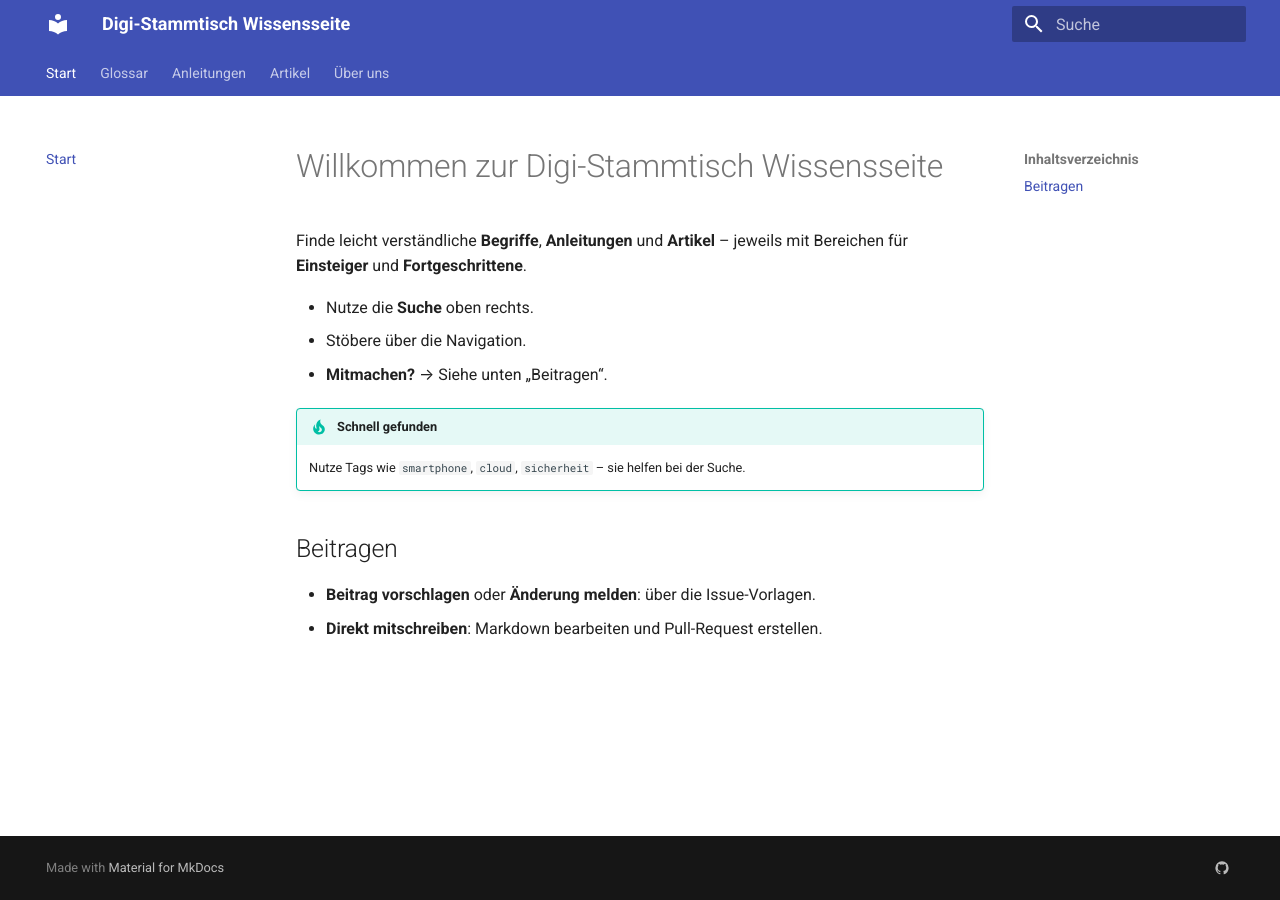
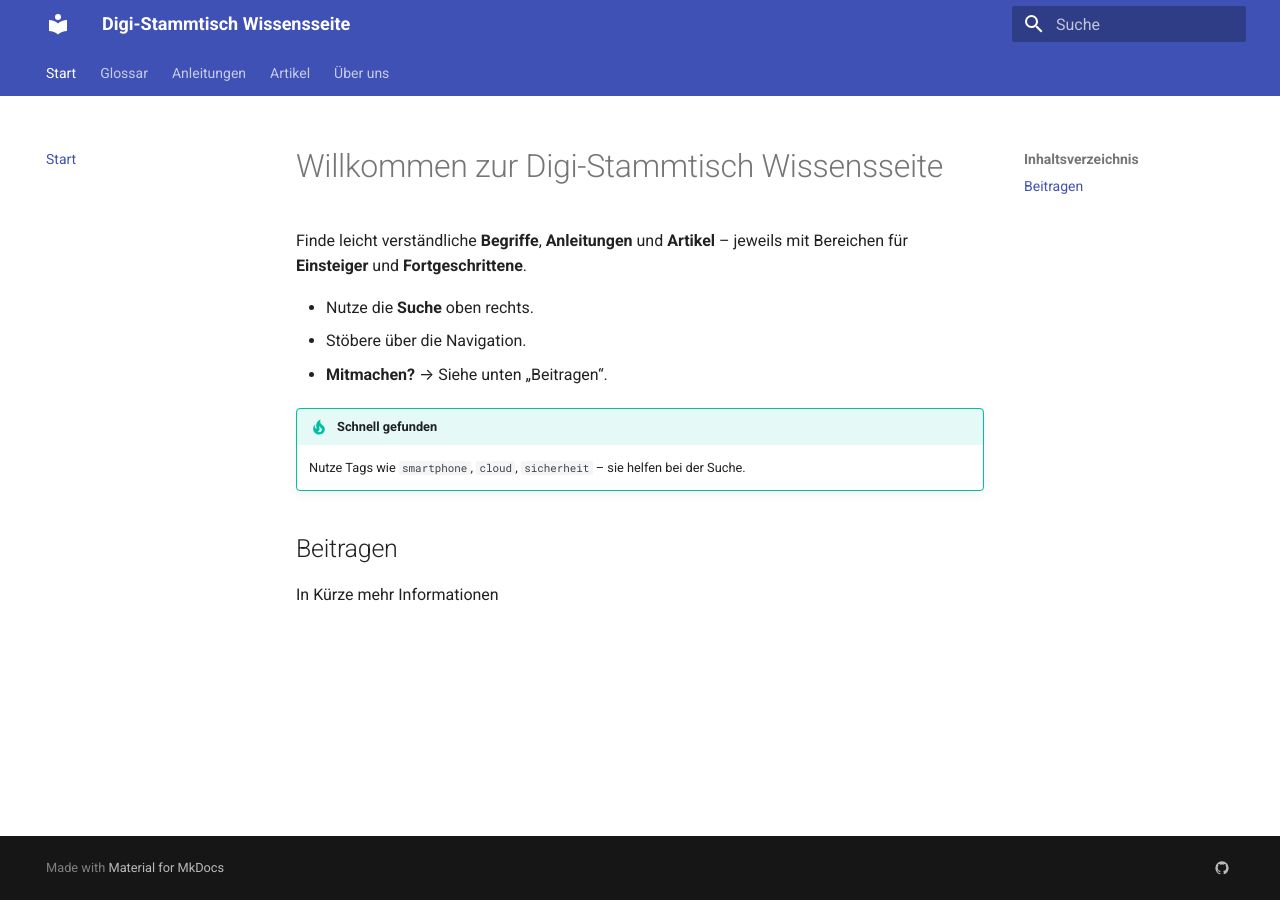
Before and after one commit to ralphmueller/digi-wissensdatenbank, an MkDocs documentation site: the page built from docs/index.md, in a window 1280 px wide. Built offline with MkDocs 1.6.1 and Material for MkDocs 9.7.7, drawn with Linux system fonts in a browser that asks for light colours.

Commit message:
demonstrator 1

```diff
--- a/docs/index.md
+++ b/docs/index.md
@@ -14,5 +14,5 @@ Finde leicht verständliche **Begriffe**, **Anleitungen** und **Artikel** – je
     Nutze Tags wie `smartphone`, `cloud`, `sicherheit` – sie helfen bei der Suche.
 
 ## Beitragen
-- **Beitrag vorschlagen** oder **Änderung melden**: über die Issue-Vorlagen.
-- **Direkt mitschreiben**: Markdown bearbeiten und Pull-Request erstellen.
+
+In Kürze mehr Informationen
```
Also changed, not shown: site/01-glossar/app/index.html, site/01-glossar/cloud/index.html, site/02-anleitungen/datensicherung-android/index.html, site/02-anleitungen/passwortmanager/index.html, site/02-anleitungen/whatsapp-sicher-starten/index.html, site/03-artikel/cloud-verstaendlich/index.html, site/404.html, site/99-intern/Redaktions-Checkliste/index.html, site/about/index.html, site/index.html, site/search/search_index.json, site/sitemap.xml, 1 other file.
